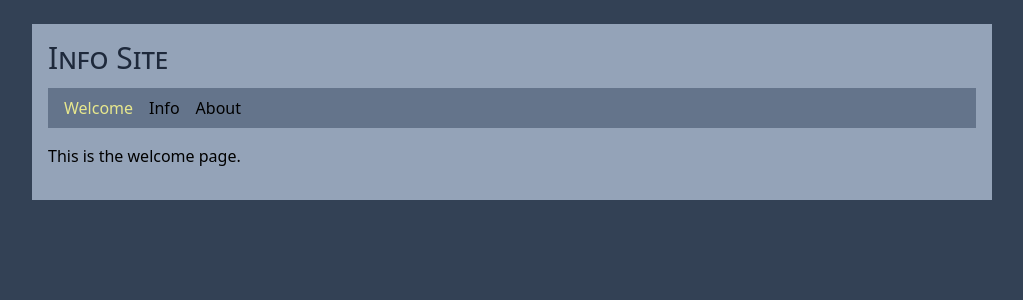
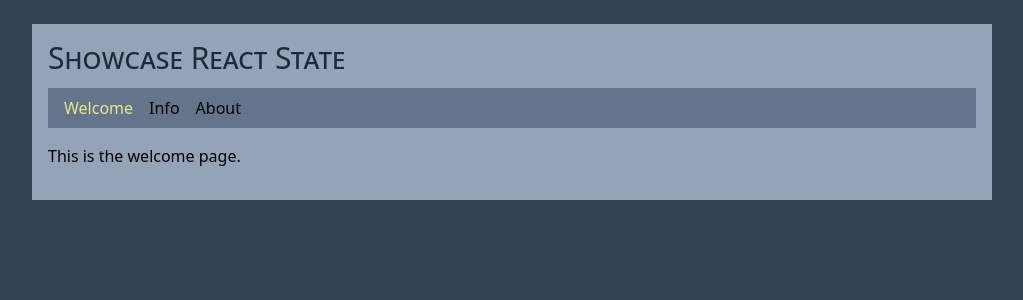
Before and after one commit to edwardtanguay/showcase-react-state, a React (Vite) app: page /welcome in a window 1280 px wide. Shown: the top 300 px of the page, without its empty margins (128-1151 px from the left). Built offline with nearby package versions, Linux system fonts and the light colour scheme.

Commit message:
Set up site and change title

```diff
--- a/index.html
+++ b/index.html
@@ -4,7 +4,7 @@
 		<meta charset="UTF-8" />
 		<link rel="icon" type="image/svg+xml" href="/vite.svg" />
 		<meta name="viewport" content="width=device-width, initial-scale=1.0" />
-		<title>Info Site</title>
+		<title>Showcase React State</title>
 		<style>
 			body {
 				background-color: #94a3b8;
--- a/package.json
+++ b/package.json
@@ -4,7 +4,7 @@
 	"version": "0.0.0",
 	"type": "module",
 	"scripts": {
-		"dev": "vite --port 3010 --open",
+		"dev": "vite --port 2010 --open",
 		"build": "tsc && vite build",
 		"lint": "eslint . --ext ts,tsx --report-unused-disable-directives --max-warnings 0",
 		"preview": "vite preview",
--- a/src/components/Header.tsx
+++ b/src/components/Header.tsx
@@ -3,7 +3,7 @@ import { Nav } from "./Nav";
 export const Header = () => {
 	return (
 		<>
-			<h1 className="text-3xl mb-3 text-slate-800">Info Site</h1>
+			<h1 className="text-3xl mb-3 text-slate-800">Showcase React State</h1>
 			<Nav/>
 		</>
 	);
```
